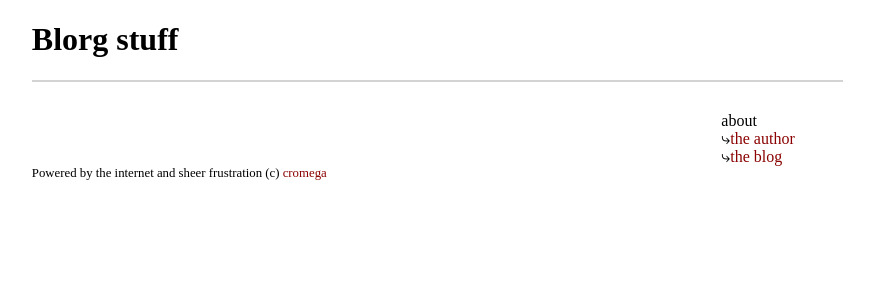
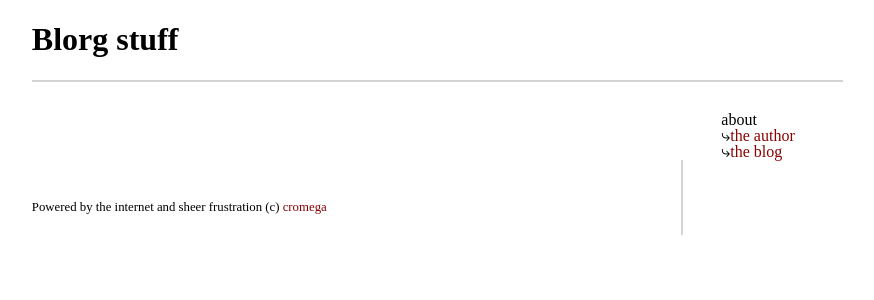
Before and after one commit to cromega/blorg, a Jekyll site: the page built from index.html, in a window 1280 px wide. Shown: the top 300 px of the page, without its empty margins (173-1047 px from the left). Built offline with Jekyll 4.4.1, drawn with Linux system fonts in a browser that asks for light colours.

Commit message:
make things look less shit

```diff
--- a/css/blorg.scss
+++ b/css/blorg.scss
@@ -1,5 +1,16 @@
 ---
 ---
+
+// style reset
+div {
+  line-height: 1;
+  margin: 0;
+  padding: 0;
+}
+p {
+  padding: 0;
+  margin: 0;
+}
 
 html {
   width: 1024px;
@@ -31,7 +42,6 @@
   float: left;
   width: 80%;
   border-right: 2px solid lightgray;
-  margin-bottom: 40px;
 
   .title {
     font-size: 200%;
@@ -42,6 +52,7 @@
   .post-metadata {
     font-size: 80%;
     color: rgba(0, 0, 0, 0.8);
+    margin-bottom: 20px;
   }
 
   .tags {
@@ -62,6 +73,12 @@
       }
     }
   }
+
+  .body, .summary {
+    p {
+      padding: 8px 0px;
+    }
+  }
 }
 
 #sidebar {
@@ -80,7 +97,11 @@
 }
 
 footer {
+  padding-top: 40px;
+  padding-bottom: 20px;
   font-size: 80%;
+  width: 80%;
+  border-right: 2px solid lightgray;
 }
 
 .clearer {
```
